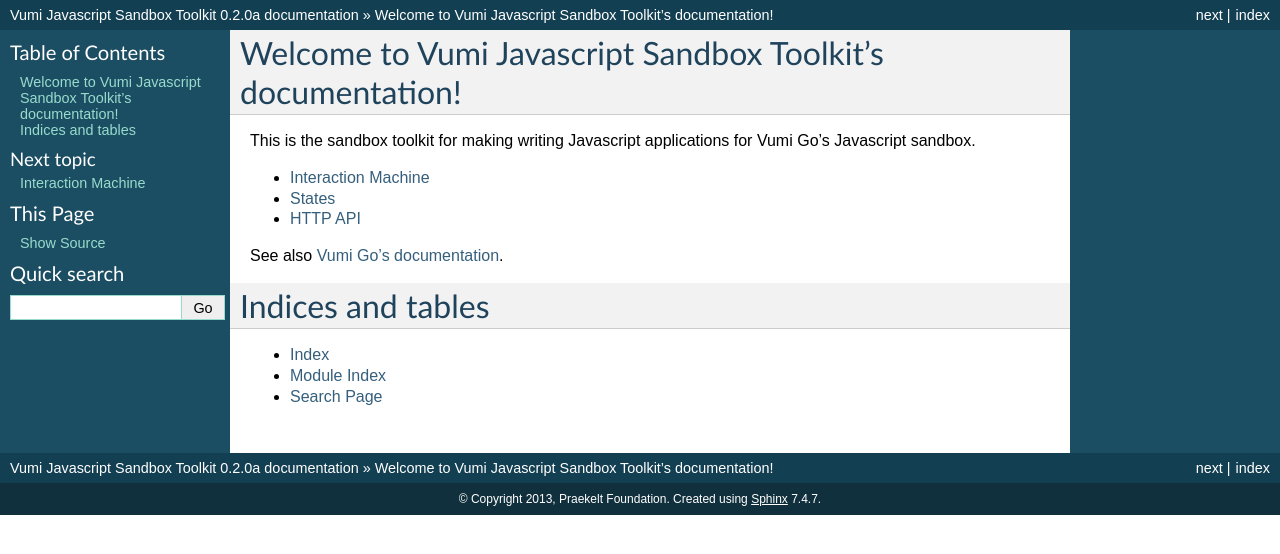
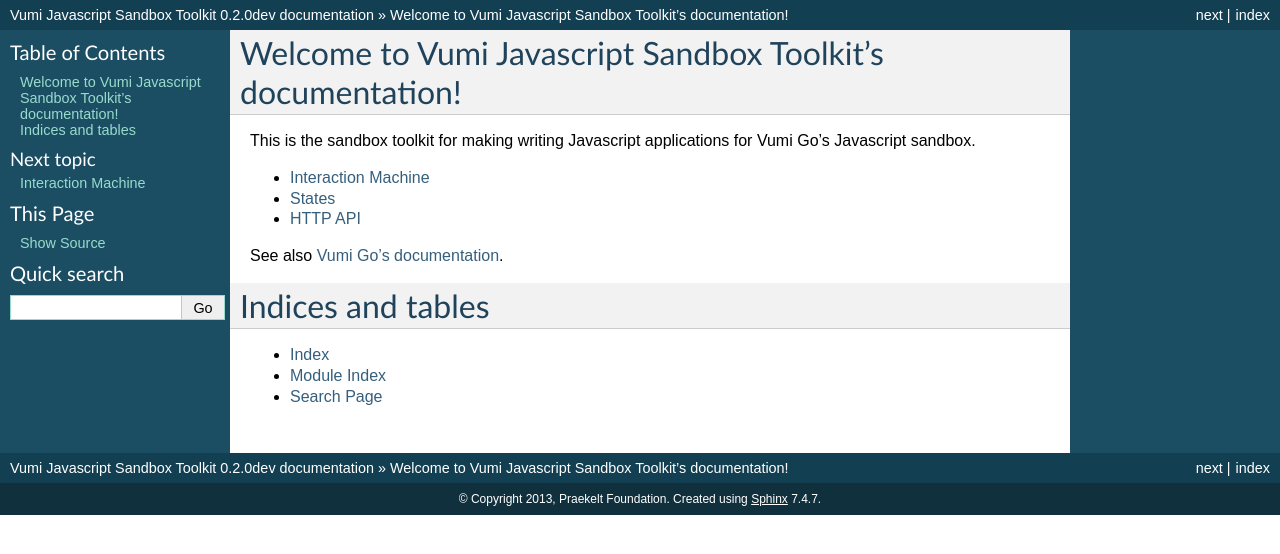
Before and after one commit to praekeltfoundation/vumi-jssandbox-toolkit, a Sphinx documentation site: the page built from docs/index.rst, in a window 1280 px wide. Shown: the top 554 px of the page. Built offline with Sphinx 7.4.7, drawn with Linux system fonts in a browser that asks for light colours.

Commit message:
Correct the version number in the docs so that it matches the one in package.json.

```diff
--- a/docs/conf.py
+++ b/docs/conf.py
@@ -61,7 +61,7 @@
 # The short X.Y version.
 version = '0.2'
 # The full version, including alpha/beta/rc tags.
-release = '0.2.0a'
+release = '0.2.0dev'
 
 # The language for content autogenerated by Sphinx. Refer to documentation
 # for a list of supported languages.
```
